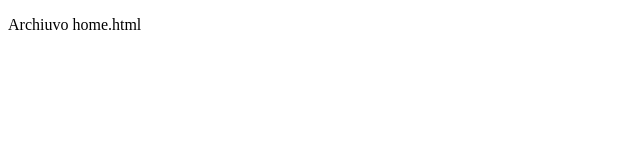
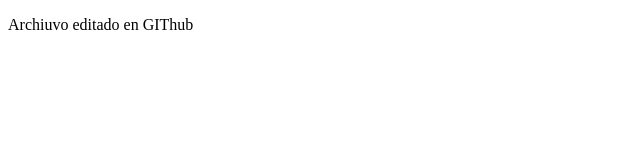
Before and after one commit to revle1/gitintroduccio, a plain HTML site: page home.html in a window 1280 px wide. Shown: the full height of the page, 0-640 px from the left. Drawn offline with Linux system fonts and the light colour scheme.

Commit message:
Update home.html

```diff
--- a/home.html
+++ b/home.html
@@ -7,6 +7,6 @@
     <title>HOME</title>
 </head>
 <body>
-    <p>Archiuvo home.html</p>
+    <p>Archiuvo editado en GIThub</p>
 </body>
 </html>
```
